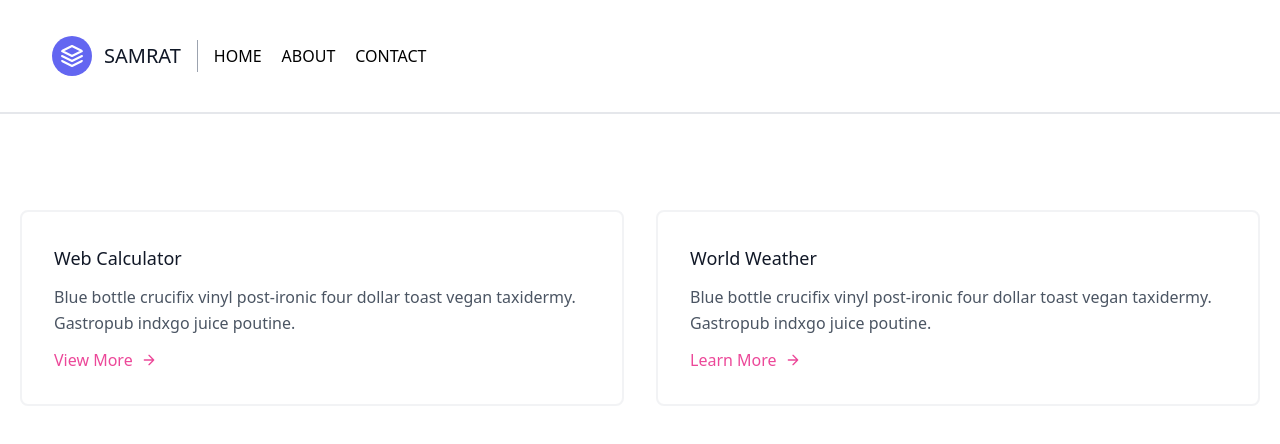
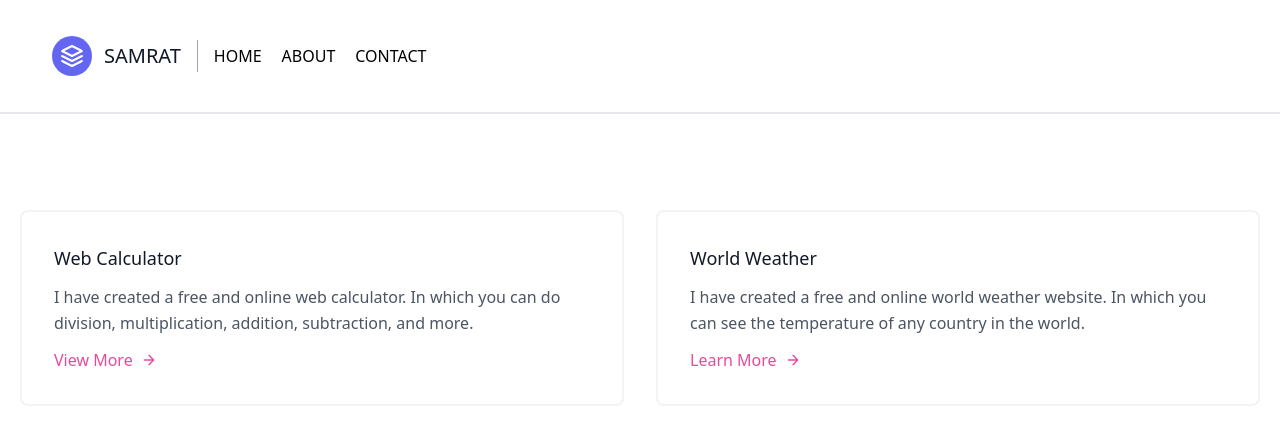
Before and after one commit to ankitpsamrat/Portfolio-website, a plain HTML site: page project.html in a window 1280 px wide. Drawn offline with nearby package versions, Linux system fonts and the light colour scheme.

Commit message:
first commit

```diff
--- a/project.html
+++ b/project.html
@@ -40,8 +40,8 @@
                     <div class="flex border-2 rounded-lg border-gray-200 border-opacity-50 p-8 sm:flex-row flex-col">
                         <div class="flex-grow">
                             <h2 class="text-gray-900 text-lg title-font font-medium mb-3">Web Calculator</h2>
-                            <p class="leading-relaxed text-base">Blue bottle crucifix vinyl post-ironic four dollar
-                                toast vegan taxidermy. Gastropub indxgo juice poutine.</p>
+                            <p class="leading-relaxed text-base">I have created a free and online web calculator. In
+                                which you can do division, multiplication, addition, subtraction, and more.</p>
                             <a class="mt-3 text-pink-500 inline-flex items-center"
                                 href="https://ankitpsamrat.github.io/calculator.github.io/" target="blank">View More
                                 <svg fill="none" stroke="currentColor" stroke-linecap="round" stroke-linejoin="round"
@@ -56,8 +56,8 @@
                     <div class="flex border-2 rounded-lg border-gray-200 border-opacity-50 p-8 sm:flex-row flex-col">
                         <div class="flex-grow">
                             <h2 class="text-gray-900 text-lg title-font font-medium mb-3">World Weather</h2>
-                            <p class="leading-relaxed text-base">Blue bottle crucifix vinyl post-ironic four dollar
-                                toast vegan taxidermy. Gastropub indxgo juice poutine.</p>
+                            <p class="leading-relaxed text-base">I have created a free and online world weather website.
+                                In which you can see the temperature of any country in the world.</p>
                             <a class="mt-3 text-pink-500 inline-flex items-center">Learn More
                                 <svg fill="none" stroke="currentColor" stroke-linecap="round" stroke-linejoin="round"
                                     stroke-width="2" class="w-4 h-4 ml-2" viewBox="0 0 24 24">
@@ -71,3 +71,5 @@
         </div>
     </section>
 </body>
+
+</html>
```
Also changed, not shown: contact.html (+1 -1 lines).
